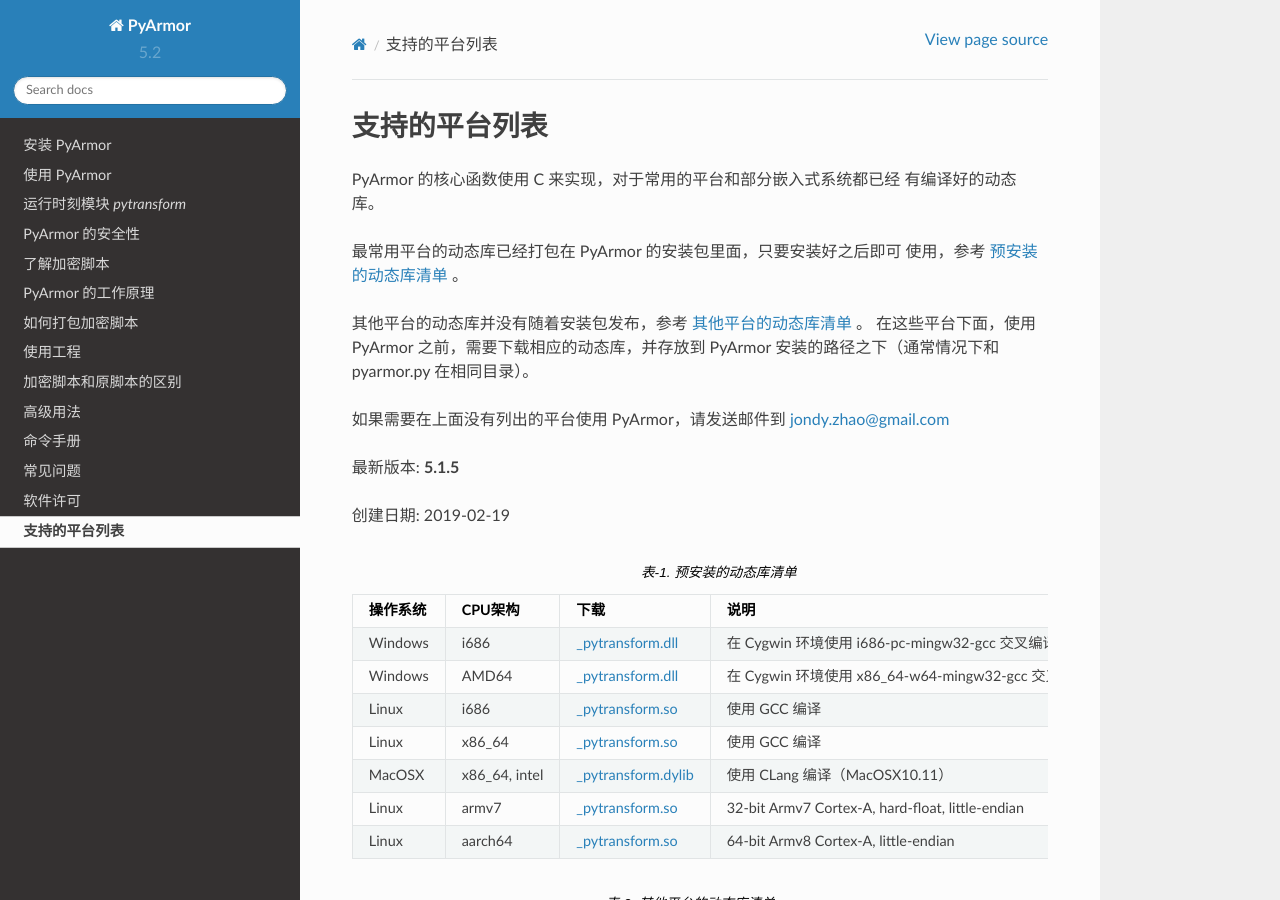
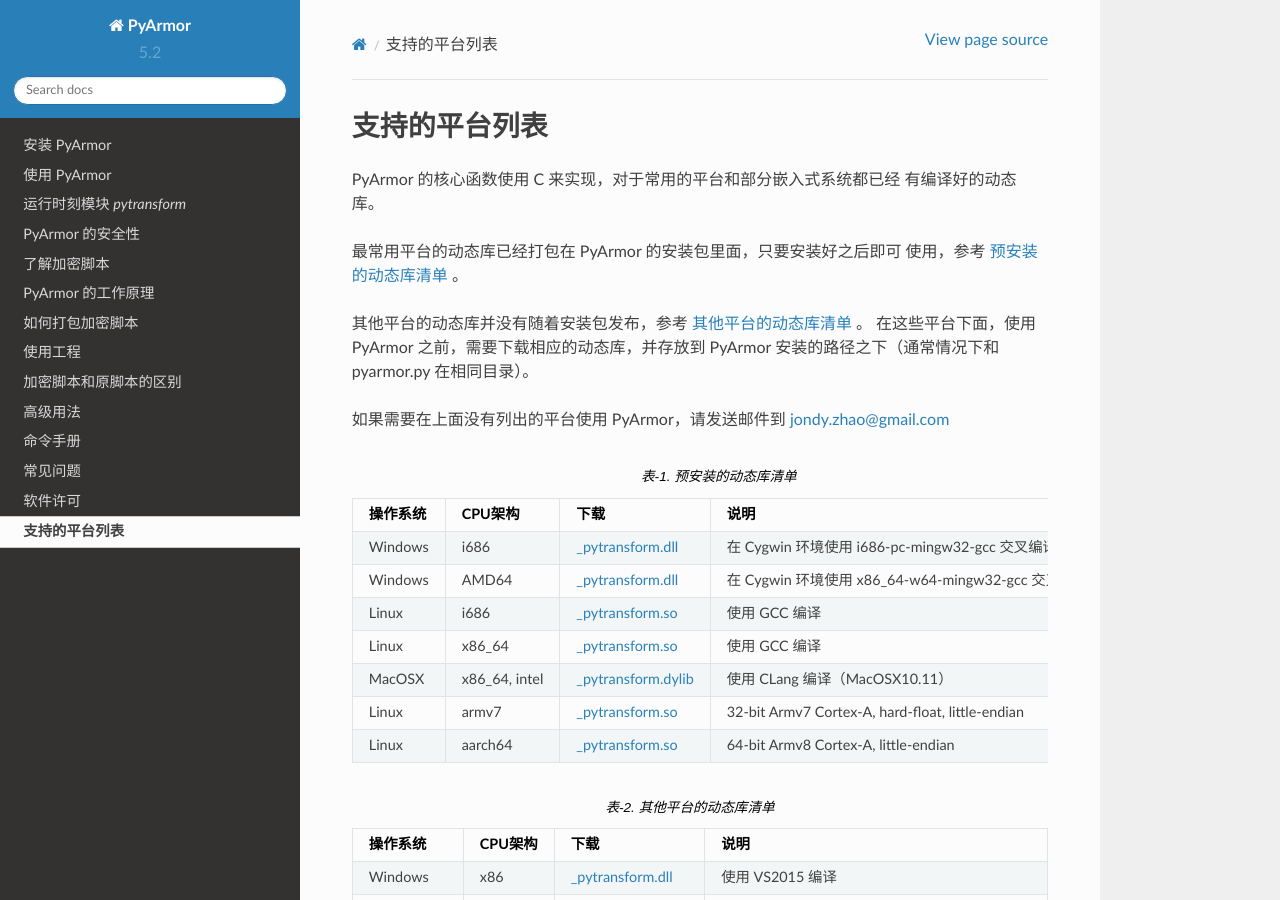
Before and after one commit to dashingsoft/pyarmor-docs-zh, a Sphinx documentation site: the page built from docs/platforms.rst, in a window 1280 px wide and 900 px high. Built offline with Sphinx 7.4.7 and the Read the Docs theme 2.0.0, drawn with Linux system fonts in a browser that asks for light colours.

Commit message:
Refine doc

```diff
--- a/docs/platforms.rst
+++ b/docs/platforms.rst
@@ -14,10 +14,6 @@
 PyArmor 安装的路径之下（通常情况下和 pyarmor.py 在相同目录）。
 
 如果需要在上面没有列出的平台使用 PyArmor，请发送邮件到 jondy.zhao@gmail.com
-
-最新版本: **5.1.5**
-
-创建日期: 2019-02-19
 
 .. list-table:: 表-1. 预安装的动态库清单
    :name: 预安装的动态库清单
```
